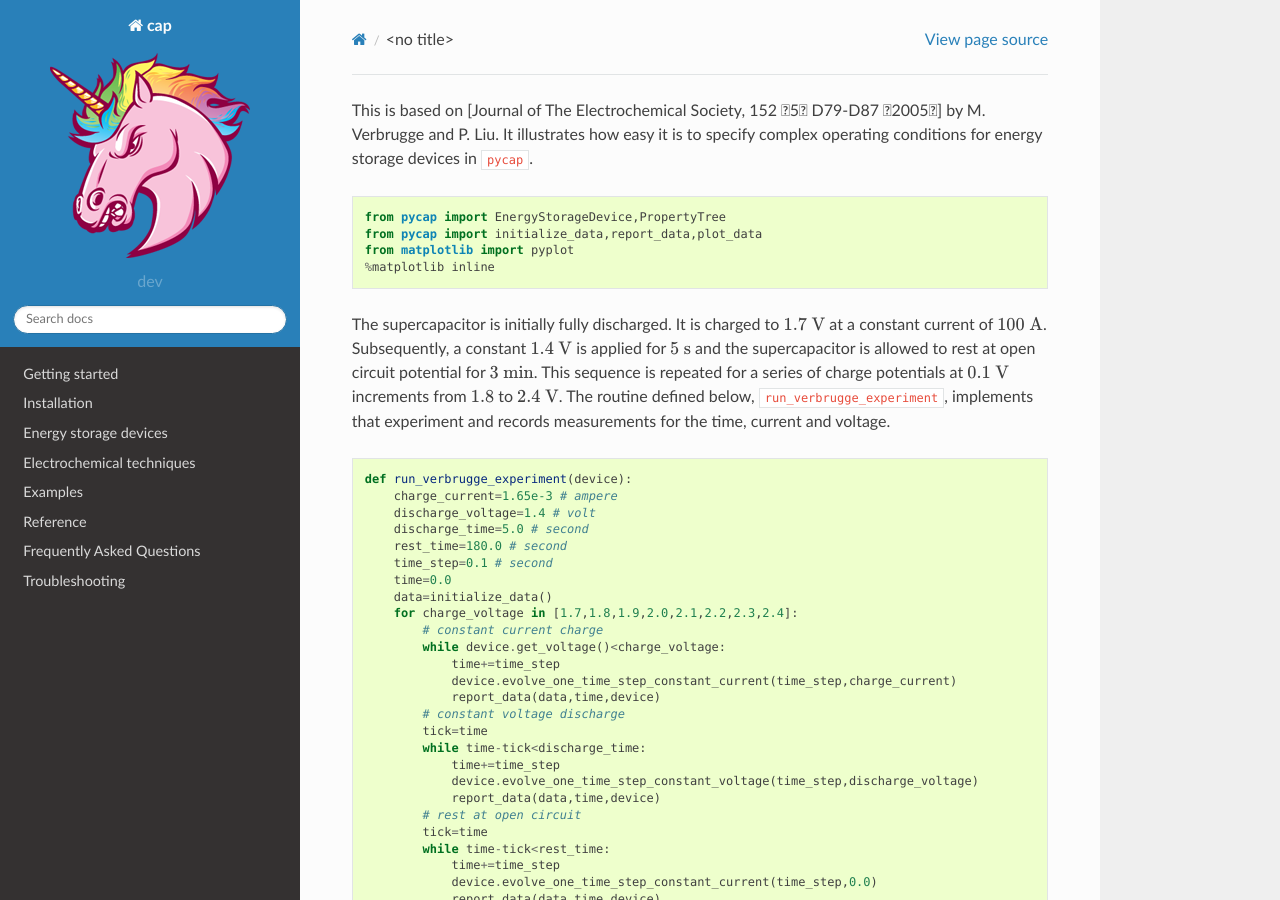
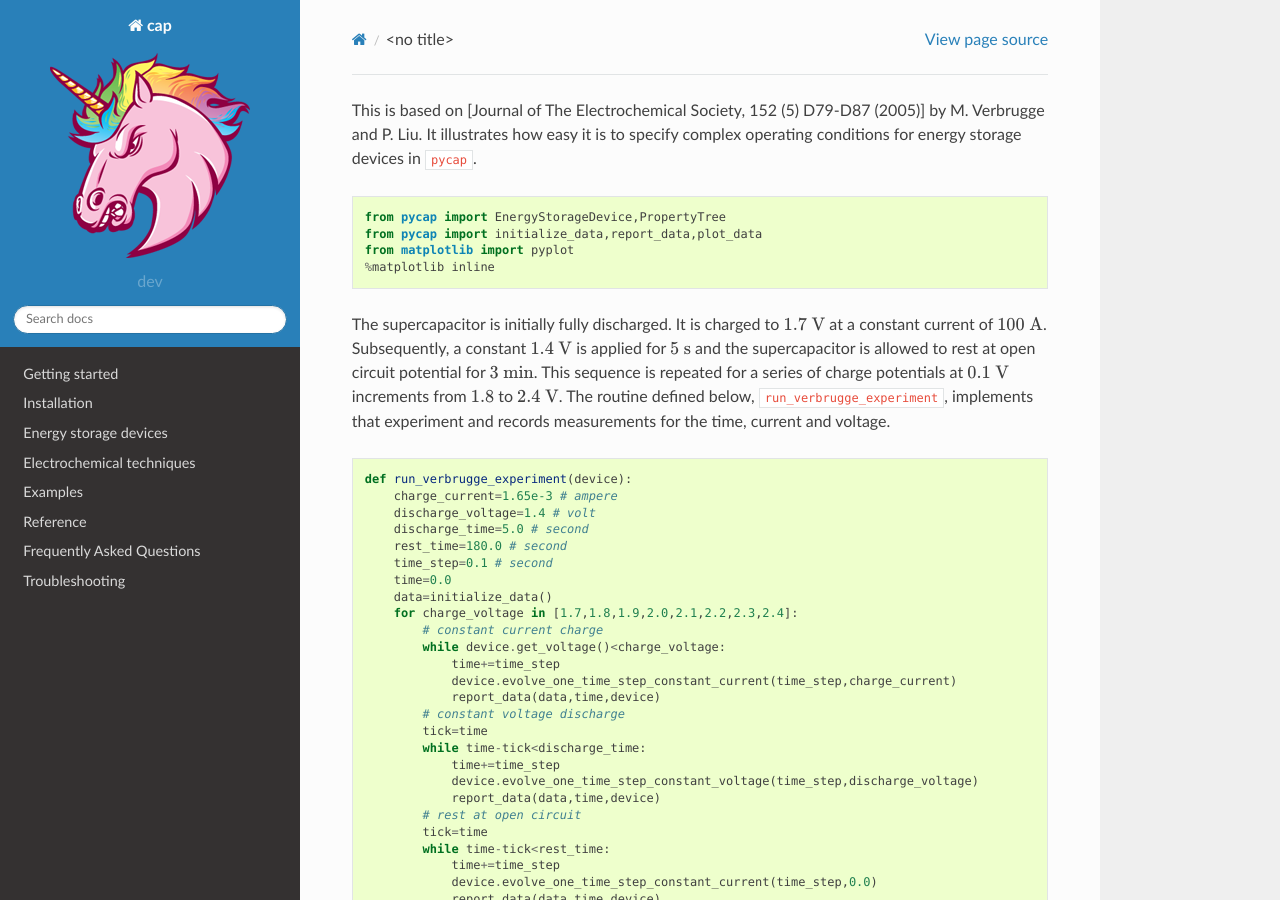
Before and after one commit to ORNL-CEES/Cap, a Sphinx documentation site: the page built from docs/source/verbrugge.rst, in a window 1280 px wide and 900 px high. Built offline with Sphinx 7.4.7 and the Read the Docs theme 2.0.0, drawn with Linux system fonts in a browser that asks for light colours; formulas are drawn with MathJax 3.

Commit message:
fix bad characters from copy/paste in doc

```diff
--- a/docs/source/verbrugge.rst
+++ b/docs/source/verbrugge.rst
@@ -1,6 +1,6 @@
 
-This is based on [Journal of The Electrochemical Society, 152 􏰀5􏰁
-D79-D87 􏰀2005􏰁] by M. Verbrugge and P. Liu. It illustrates how easy it
+This is based on [Journal of The Electrochemical Society, 152 (5)
+D79-D87 (2005)] by M. Verbrugge and P. Liu. It illustrates how easy it
 is to specify complex operating conditions for energy storage devices in
 ``pycap``.
 
```
